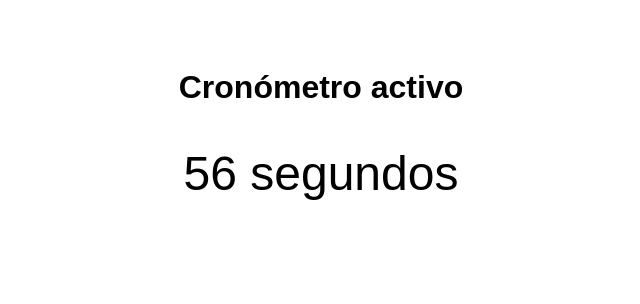
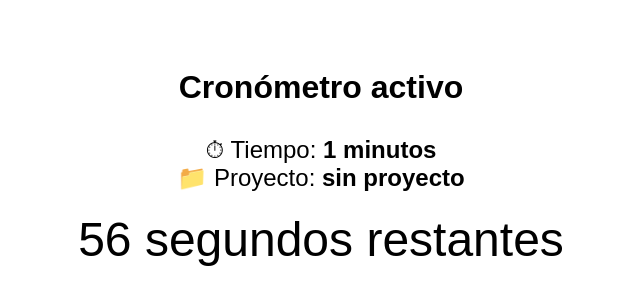
Before and after one commit to dichosomarketing/cronometro-make, a plain HTML site: page index.html in a window 1280 px wide. Shown: the whole page, without its empty margins (319-959 px from the left). Drawn offline with Linux system fonts and the light colour scheme.

Commit message:
Update index.html

```diff
--- a/index.html
+++ b/index.html
@@ -1,23 +1,29 @@
 <!DOCTYPE html>
 <html>
 <head>
-  <title>Cronómetro</title>
+  <title>Cronómetro de Proyecto</title>
   <meta charset="UTF-8">
   <style>
     body { font-family: sans-serif; text-align: center; padding: 40px; }
-    #contador { font-size: 3em; margin: 40px; }
+    #contador { font-size: 3em; margin: 20px; }
+    #info { font-size: 1.5em; margin-top: 30px; }
   </style>
   <script>
     const params = new URLSearchParams(window.location.search);
     const duracion = parseInt(params.get("tiempo") || "60"); // en segundos
     const usuario = params.get("usuario") || "desconocido";
-    const webhook = "https://hook.eu2.make.com/li534pdy1qjtrqt6fchq6yrll4s16nzj";
+    const proyecto = params.get("proyecto") || "sin proyecto";
+    const webhook = "https://hook.eu2.make.com/li534pdy1qjtrqt6fchq6yrll4s16nzj"; // Sustituye con el tuyo
 
     let tiempoRestante = duracion;
 
     function iniciarCuentaAtras() {
+      document.getElementById("info").innerHTML = `
+        <div>⏱ Tiempo: <strong>${Math.floor(duracion / 60)} minutos</strong></div>
+        <div>📁 Proyecto: <strong>${proyecto}</strong></div>
+      `;
       const intervalo = setInterval(() => {
-        document.getElementById("contador").textContent = `${tiempoRestante} segundos`;
+        document.getElementById("contador").textContent = `${tiempoRestante} segundos restantes`;
         if (tiempoRestante <= 0) {
           clearInterval(intervalo);
           document.getElementById("contador").textContent = "¡Tiempo terminado!";
@@ -27,6 +33,7 @@
             body: JSON.stringify({
               usuario: usuario,
               duracion: duracion,
+              proyecto: proyecto,
               terminado_en: new Date().toISOString()
             })
           });
@@ -40,6 +47,7 @@
 </head>
 <body>
   <h1>Cronómetro activo</h1>
+  <div id="info"></div>
   <div id="contador">Cargando...</div>
 </body>
 </html>
```
